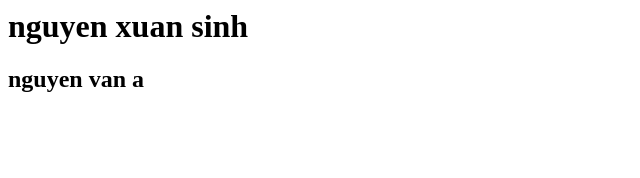
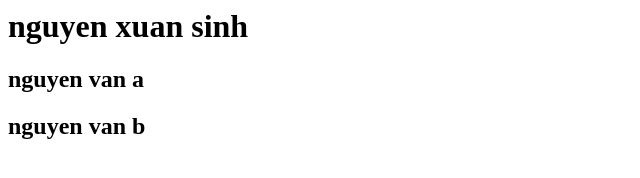
Before and after one commit to nguyenxuansinh/test, a plain HTML site: page index.html in a window 1280 px wide. Shown: the whole page, without its empty margins (0-640 px from the left). Drawn offline with Linux system fonts and the light colour scheme.

Commit message:
Update index.html

```diff
--- a/index.html
+++ b/index.html
@@ -1,3 +1,5 @@
 <H1>nguyen xuan sinh</H1>
 
 <h2>nguyen van a</h2>
+
+<h2>nguyen van b</h2>
```
